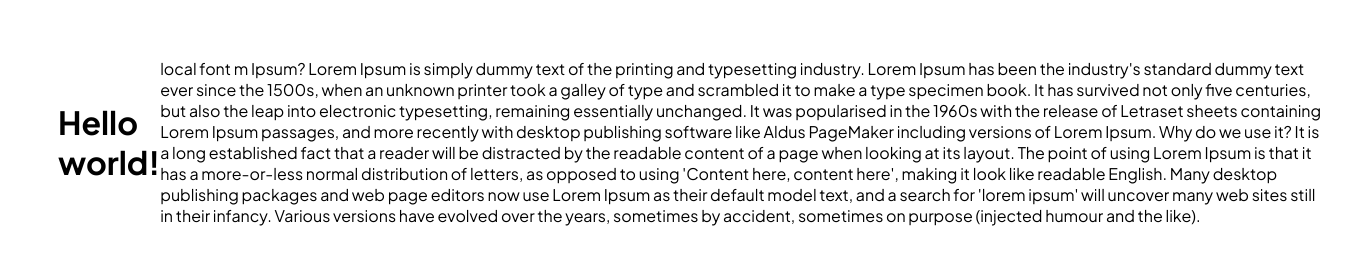
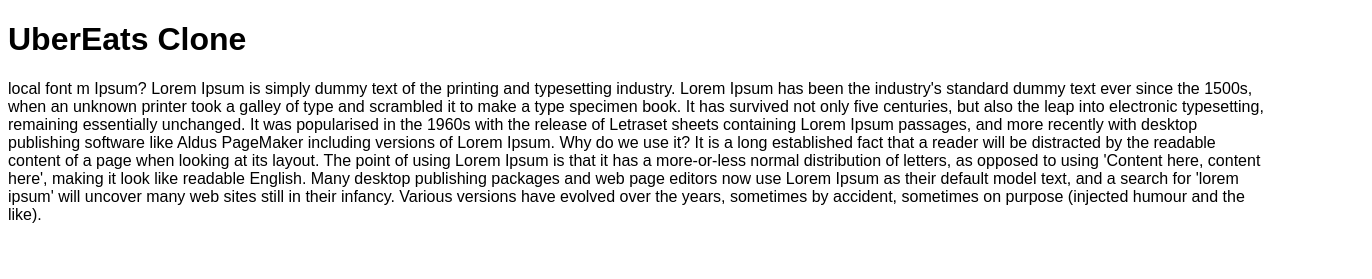
Before and after one commit to PraveeDurairaj/localfont, a Gatsby site: page / in a window 1280 px wide. Shown: the whole page, 1372 px wide, since content can reach past the window. Built offline with nearby package versions, Linux system fonts and the light colour scheme; Gatsby itself is replaced by a stand-in of ours.

Commit message:
local font

```diff
--- /dev/null
+++ b/gatsby-browser.js
@@ -0,0 +1,12 @@
+import React from 'react';
+import './src/styles/home.css';
+
+const wrapPageElement = ({element}) => {
+  return (
+    <div className='test' style={{ 'fontFamily': "Plus Jakarta Sans, sans-serif" }}>
+      {element}
+    </div>
+  )
+}
+
+export default wrapPageElement
--- a/gatsby-ssr.js
+++ b/gatsby-ssr.js
@@ -1,22 +1,35 @@
+// import React from 'react';
+// import './src/styles/home.css';
+// export const onRenderBody = ({ setHeadComponents }) => {
+//     setHeadComponents([
+//         <style
+//             key={'custom-fonts'}
+//             dangerouslySetInnerHTML={{
+//                 __html: `@font-face {
+//                    font-family: "Plus Jakarta Sans", serif;
+//                    font-weight: normal;
+//                     font-style: normal;
+//                     src: url('src/fonts/PlusJakartaSans-VariableFont_wght.ttf');
+//                     font-display: swap;
+//                        }
+//                     body{
+//                     font-family: "Plus Jakarta Sans", serif;
+//                     }`
+//             }}
+//         />
+
+//     ]);
+// };
+
 import React from 'react';
+import './src/styles/home.css';
 
-export const onRenderBody = ({ setHeadComponents }) => {
-    setHeadComponents([
-        <style
-            key={'custom-fonts'}
-            dangerouslySetInnerHTML={{
-                __html: `@font-face {
-                   font-family: "Plus Jakarta Sans", serif;
-                   font-weight: normal;
-                    font-style: normal;
-                    src: url('src/fonts/PlusJakartaSans-VariableFont_wght.ttf') format('truetype');
-                    font-display: fallback;
-                       }
-                    body{
-                    font-family: "Plus Jakarta Sans", serif;
-                    }`
-            }}
-        />
+const wrapPageElement = ({element}) => {
+  return (
+    <div className='test' style={{ 'fontFamily': "Plus Jakarta Sans, sans-serif" }}>
+      {element}
+    </div>
+  )
+}
 
-    ]);
-};
+export default wrapPageElement
--- a/src/pages/index.js
+++ b/src/pages/index.js
@@ -2,16 +2,16 @@ import * as React from "react";
 import '../styles/home.css'
 
 export default function Home() {
-  return <div className="homeContainer">
-   <h1>
-   Hello world!
+  return <div className="homeContainer" style={{ 'fontFamily': "Plus Jakarta Sans, sans-serif" }}>
+    <h1 className='heading'>
+      UberEats Clone
     </h1>
     local font
     m Ipsum?
-Lorem Ipsum is simply dummy text of the printing and typesetting industry. Lorem Ipsum has been the industry's standard dummy text ever since the 1500s, when an unknown printer took a galley of type and scrambled it to make a type specimen book. It has survived not only five centuries, but also the leap into electronic typesetting, remaining essentially unchanged. It was popularised in the 1960s with the release of Letraset sheets containing Lorem Ipsum passages, and more recently with desktop publishing software like Aldus PageMaker including versions of Lorem Ipsum.
+    Lorem Ipsum is simply dummy text of the printing and typesetting industry. Lorem Ipsum has been the industry's standard dummy text ever since the 1500s, when an unknown printer took a galley of type and scrambled it to make a type specimen book. It has survived not only five centuries, but also the leap into electronic typesetting, remaining essentially unchanged. It was popularised in the 1960s with the release of Letraset sheets containing Lorem Ipsum passages, and more recently with desktop publishing software like Aldus PageMaker including versions of Lorem Ipsum.
 
-Why do we use it?
-It is a long established fact that a reader will be distracted by the readable content of a page when looking at its layout. The point of using Lorem Ipsum is that it has a more-or-less normal distribution of letters, as opposed to using 'Content here, content here', making it look like readable English. Many desktop publishing packages and web page editors now use Lorem Ipsum as their default model text, and a search for 'lorem ipsum' will uncover many web sites still in their infancy. Various versions have evolved over the years, sometimes by accident, sometimes on purpose (injected humour and the like).
+    Why do we use it?
+    It is a long established fact that a reader will be distracted by the readable content of a page when looking at its layout. The point of using Lorem Ipsum is that it has a more-or-less normal distribution of letters, as opposed to using 'Content here, content here', making it look like readable English. Many desktop publishing packages and web page editors now use Lorem Ipsum as their default model text, and a search for 'lorem ipsum' will uncover many web sites still in their infancy. Various versions have evolved over the years, sometimes by accident, sometimes on purpose (injected humour and the like).
 
 
   </div>
--- a/src/styles/home.css
+++ b/src/styles/home.css
@@ -1,22 +1,12 @@
-/*
-@import url('https://fonts.googleapis.com/css2?family=Noto+Sans+PhagsPa&family=Plus+Jakarta+Sans:ital,wght@0,200..800;1,200..800&display=swap'); */
 
-.homeContainer{
-    display: flex;
-    padding: 50px;
-    width: 100%;
-    justify-content: center;
-    align-items: center;
+@font-face {
+  font-family: "Plus Jakarta Sans",serif;
+  src: url('../fonts/PlusJakartaSans-VariableFont_wght.ttf') format('ttf');
+  font-weight: normal;
+  font-style: normal;
+  font-display: swap;
 }
 
-@font-face {
-  font-family: 'Plus Jakarta Sans';
-  font-style: normal;
-  src: url(/src/fonts/PlusJakartaSans-VariableFont_wght.ttf) format("woff2");
-  font-display: fallback;
+body {
+  font-family: "Plus Jakarta Sans",serif;
 }
-/*
-body{
-    font-family: 'Plus Jakarta Sans';
-    font-style: normal;
-} */
```
Also changed, not shown: src/fonts/Roboto-Regular.ttf (added).
